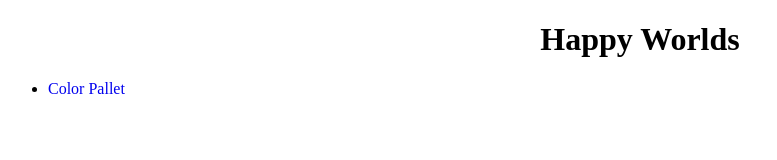
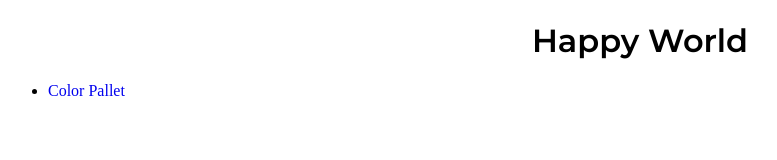
Before and after one commit to Harsh30092000/Harsh30092000.github.io, a plain HTML site: page index.html in a window 1280 px wide. Shown: the whole page, without its empty margins (0-777 px from the left). Drawn offline with Linux system fonts and the light colour scheme.

Commit message:
Update index.html

```diff
--- a/index.html
+++ b/index.html
@@ -1,10 +1,12 @@
 <!DOCTYPE html>
 <html>
 <head>
+	<link href="https://fonts.googleapis.com/css2?family=Montserrat:wght@600&display=swap" rel="stylesheet">
 	<style type="text/css">
 		#Mainhead
 		{
 			text-align: center;
+			font-family: "Montserrat";
 		}
 		a
 		{
@@ -14,9 +16,10 @@
 	<title>Home</title>
 </head>
 <body>
-<h1 id="Mainhead">Happy Worlds</h1>
+<h1 id="Mainhead">Happy World</h1>
 <ul>
 	<li><a href="color.html">Color Pallet</a></li>
 </ul>
+
 </body>
 </html>
```
